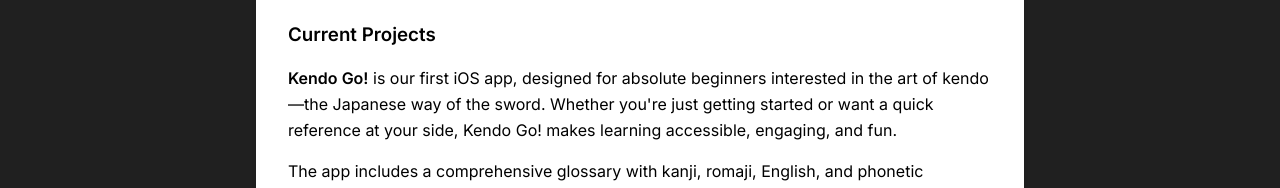
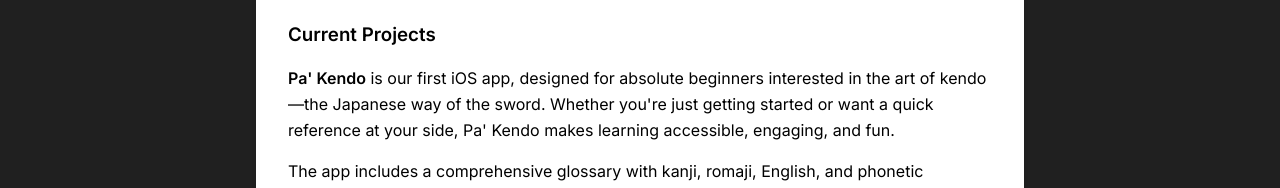
Before and after one commit to Clephos/m31lab, a plain HTML site: page index.html in a window 1280 px wide. Shown: the part 1076-1264 px from the top of the page. Drawn offline with Linux system fonts and the light colour scheme.

Commit message:
Update index.html

```diff
--- a/index.html
+++ b/index.html
@@ -74,13 +74,13 @@
       </p>
     </section>
 
-    <!-- === Project Section: Kendo Go! App === -->
+    <!-- === Project Section: Pa' Kendo App === -->
     <section class="boxed-section">
       <h3>Current Projects</h3>
       <div class="spacer"></div>
       <p>
-        <strong>Kendo Go!</strong> is our first iOS app, designed for absolute beginners interested in the art of kendo—the Japanese way of the sword.
-        Whether you're just getting started or want a quick reference at your side, Kendo Go! makes learning accessible, engaging, and fun.
+        <strong>Pa' Kendo</strong> is our first iOS app, designed for absolute beginners interested in the art of kendo—the Japanese way of the sword.
+        Whether you're just getting started or want a quick reference at your side, Pa' Kendo makes learning accessible, engaging, and fun.
       </p>
       <div class="spacer"></div>
       <p>
```
